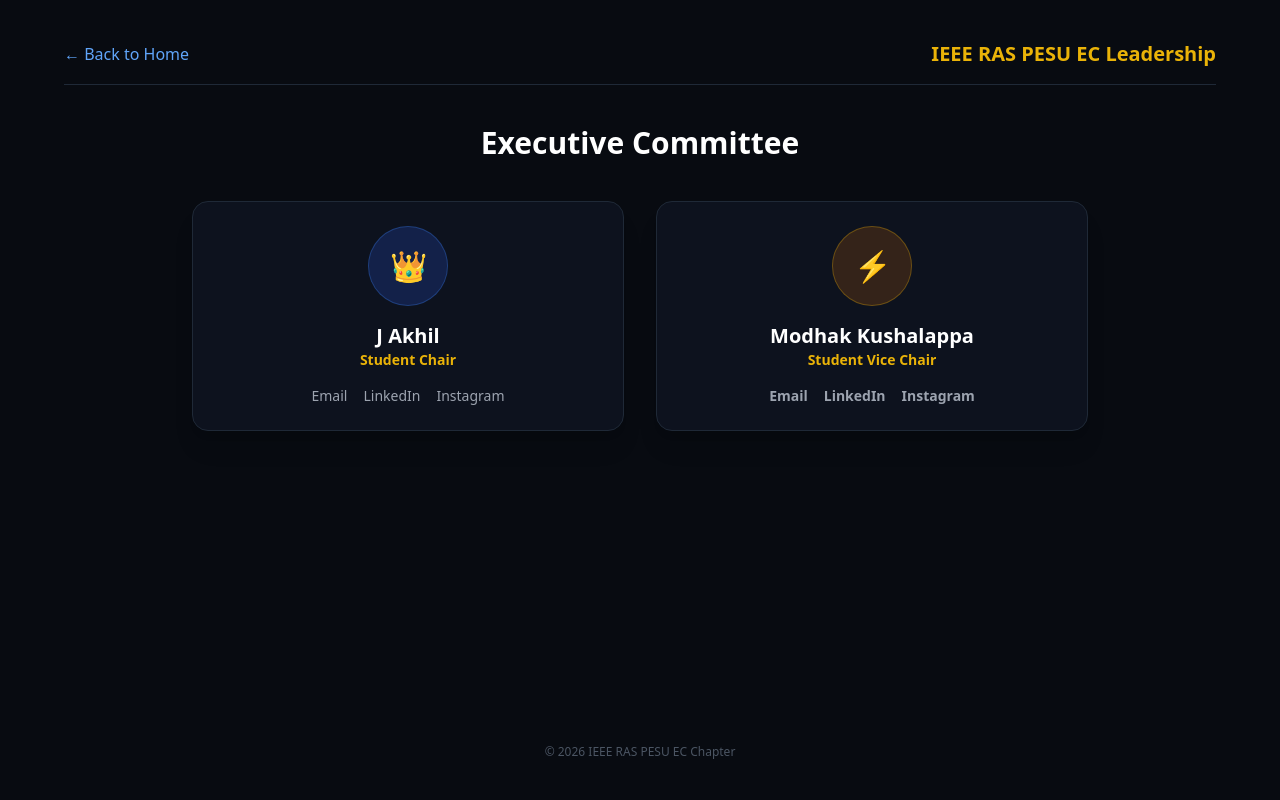
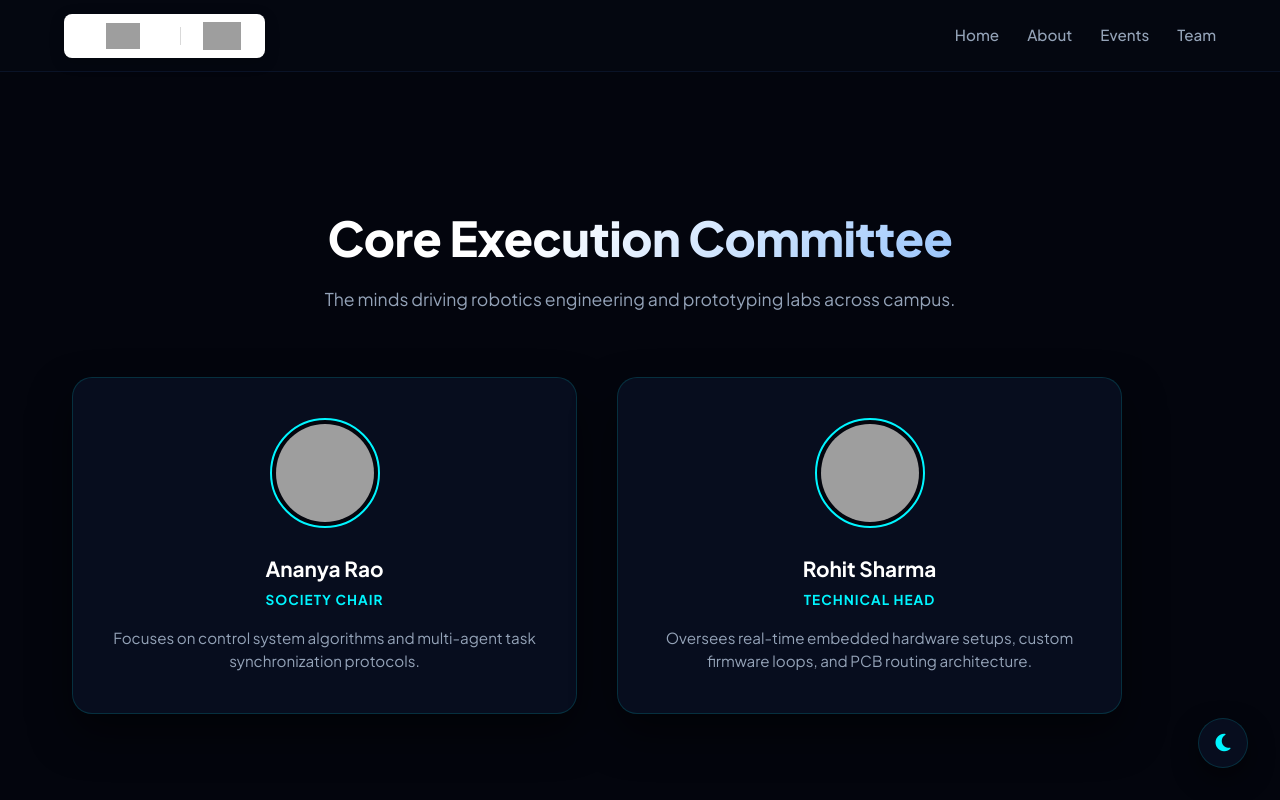
Before and after one commit to ModhakKGowda/ieee-ras-ec-site, a Flask app: page /team in a window 1280 px wide. Run offline with Flask 3, Linux system fonts and the light colour scheme; some libraries are stand-ins or nearby versions; grey boxes are pictures that could not be loaded.

Commit message:
Enhance team page with theme toggle and styling
Updated the team page to include a new theme toggle feature and improved styling. Changed the title and added new styles for a better user experience.

```diff
--- a/templates/team.html
+++ b/templates/team.html
@@ -1,54 +1,164 @@
 <!DOCTYPE html>
-<html lang="en">
+<html lang="en" data-theme="dark">
 <head>
     <meta charset="UTF-8">
     <meta name="viewport" content="width=device-width, initial-scale=1.0">
-    <title>Core Team | IEEE RAS PESU EC</title>
-    <script src="https://cdn.tailwindcss.com"></script>
-    <style>body { background-color: #080B11; color: #FFFFFF; }</style>
+    <title>Our Team | IEEE RAS EC Campus</title>
+    <link rel="stylesheet" href="{{ url_for('static', filename='style.css') }}">
+    <link rel="preconnect" href="https://fonts.googleapis.com">
+    <link href="https://fonts.googleapis.com/css2?family=Plus+Jakarta+Sans:wght@400;500;600;700;800&display=swap" rel="stylesheet">
+    <link rel="stylesheet" href="https://cdnjs.cloudflare.com/ajax/libs/font-awesome/6.4.2/css/all.min.css">
+    <style>
+        /* Theme Matrix Configuration */
+        :root[data-theme="dark"] {
+            --bg-base: #03050d;
+            --text-main: #ffffff;
+            --text-muted: #94a3b8;
+            --card-bg: rgba(10, 16, 36, 0.75);
+            --card-border: rgba(0, 245, 255, 0.15);
+            --card-shadow: rgba(0, 0, 0, 0.5);
+            --accent-glow: #00f5ff;
+        }
+        :root[data-theme="light"] {
+            --bg-base: #f1f5f9;
+            --text-main: #0f172a;
+            --text-muted: #475569;
+            --card-bg: rgba(255, 255, 255, 0.9);
+            --card-border: rgba(0, 180, 216, 0.2);
+            --card-shadow: rgba(148, 163, 184, 0.15);
+            --accent-glow: #00b4d8;
+        }
+
+        #bg-canvas {
+            position: fixed;
+            top: 0; left: 0; width: 100%; height: 100%;
+            z-index: -1;
+            background: var(--bg-base);
+            transition: background 0.4s ease;
+        }
+        .team-wrapper {
+            max-width: 1200px;
+            margin: 8rem auto 4rem auto;
+            padding: 0 2rem;
+            position: relative;
+            z-index: 2;
+        }
+        .team-grid {
+            display: grid;
+            grid-template-columns: repeat(auto-fit, minmax(280px, 1fr));
+            gap: 2.5rem;
+            margin-top: 4rem;
+        }
+        .profile-card {
+            background: var(--card-bg);
+            border: 1px solid var(--card-border);
+            border-radius: 20px;
+            padding: 2.5rem 2rem;
+            text-align: center;
+            box-shadow: 0 20px 40px var(--card-shadow);
+            transition: all 0.3s ease;
+        }
+        .profile-card:hover {
+            transform: translateY(-5px);
+            border-color: var(--accent-glow);
+        }
+        .avatar-circle {
+            width: 110px;
+            height: 110px;
+            border-radius: 50%;
+            margin: 0 auto 1.5rem auto;
+            border: 2px solid var(--accent-glow);
+            padding: 4px;
+            background: var(--bg-base);
+        }
+        .avatar-circle img {
+            width: 100%; height: 100%; border-radius: 50%; object-fit: cover;
+        }
+        .theme-toggle-btn {
+            position: fixed;
+            bottom: 2rem;
+            right: 2rem;
+            width: 50px;
+            height: 50px;
+            border-radius: 50px;
+            background: var(--card-bg);
+            border: 1px solid var(--card-border);
+            color: var(--accent-glow);
+            font-size: 1.25rem;
+            cursor: pointer;
+            display: flex;
+            align-items: center;
+            justify-content: center;
+            z-index: 999;
+            box-shadow: 0 10px 25px var(--card-shadow);
+            transition: all 0.3s ease;
+        }
+    </style>
 </head>
-<body class="min-h-screen flex flex-col justify-between p-6">
+<body style="color: var(--text-main); overflow-x: hidden; transition: color 0.4s ease;">
 
-    <div class="max-w-6xl mx-auto w-full">
-        <header class="flex items-center justify-between py-4 border-b border-gray-800 mb-10">
-            <a href="/" class="text-blue-400 hover:underline">&larr; Back to Home</a>
-            <h1 class="text-xl font-bold text-yellow-500">IEEE RAS PESU EC Leadership</h1>
-        </header>
+    <canvas id="bg-canvas"></canvas>
 
-        <h2 class="text-3xl font-extrabold text-center mb-10">Executive Committee</h2>
+    <button class="theme-toggle-btn" id="themeBtn" onclick="toggleTheme()">
+        <i class="fa-solid fa-moon"></i>
+    </button>
 
-        <div class="grid grid-cols-1 md:grid-cols-2 gap-8 max-w-4xl mx-auto">
+    <header class="navbar">
+        <div class="logo-wrapper">
+            <div class="logo-container">
+                <img src="https://cdn.brandfetch.io/idyeOpla1i/w/128/h/47/theme/dark/logo.png?c=1bxid64Mup7aczewSAYMX&t=1781723057959" class="logo-img-ras">
+                <div class="logo-divider"></div>
+                <img src="https://cdn.brandfetch.io/idmoEW6P4D/w/155/h/72/theme/dark/logo.png?c=1bxid64Mup7aczewSAYMX&t=1718704217023" class="logo-img-pes">
+            </div>
+        </div>
+        <nav>
+            <a href="/">Home</a>
+            <a href="/about">About</a>
+            <a href="/events">Events</a>
+            <a href="/team" class="active">Team</a>
+        </nav>
+    </header>
 
-            <!-- Student Chair -->
-            <div class="bg-gray-900/60 border border-gray-800 rounded-2xl p-6 flex flex-col items-center text-center shadow-xl">
-                <div class="w-20 h-20 bg-blue-900/40 rounded-full flex items-center justify-center text-3xl border border-blue-500/30 mb-4">👑</div>
-                <h3 class="text-xl font-bold text-white">J Akhil</h3>
-                <p class="text-yellow-500 font-semibold text-sm mb-4">Student Chair</p>
-                <div class="flex space-x-4 text-gray-400 text-sm">
-                    <a href="mailto:jakhil@example.com" class="hover:text-blue-400">Email</a>
-                    <a href="https://linkedin.com/in/jakhil" target="_blank" class="hover:text-blue-400">LinkedIn</a>
-                    <a href="https://instagram.com" target="_blank" class="hover:text-blue-400">Instagram</a>
+    <div class="team-wrapper">
+        <div style="text-align: center;">
+            <h2 style="font-size: 3rem; font-weight: 800; margin: 0;">Core Execution Committee</h2>
+            <p style="color: var(--text-muted); margin-top: 0.5rem; font-size: 1.1rem;">The minds driving robotics engineering and prototyping labs across campus.</p>
+        </div>
+
+        <div class="team-grid">
+            <div class="profile-card">
+                <div class="avatar-circle">
+                    <img src="https://images.unsplash.com/photo-1534528741775-53994a69daeb?w=150&auto=format&fit=crop&q=80" alt="Chairperson">
                 </div>
+                <h4 style="font-size: 1.3rem; font-weight: 700; margin-bottom: 0.25rem;">Ananya Rao</h4>
+                <p style="color: var(--accent-glow); font-size: 0.85rem; font-weight: 700; text-transform: uppercase; letter-spacing: 1px; margin-bottom: 1rem;">Society Chair</p>
+                <p style="color: var(--text-muted); font-size: 0.95rem; line-height: 1.5; margin: 0;">Focuses on control system algorithms and multi-agent task synchronization protocols.</p>
             </div>
 
-            <!-- Student Vice Chair -->
-            <div class="bg-gray-900/60 border border-gray-800 rounded-2xl p-6 flex flex-col items-center text-center shadow-xl">
-                <div class="w-20 h-20 bg-yellow-900/40 rounded-full flex items-center justify-center text-3xl border border-yellow-500/30 mb-4">⚡</div>
-                <h3 class="text-xl font-bold text-white">Modhak Kushalappa</h3>
-                <p class="text-yellow-500 font-semibold text-sm mb-4">Student Vice Chair</p>
-                <div class="flex space-x-4 text-gray-400 text-sm">
-                    <a href="mailto:modhak.kushalappa@example.com" class="hover:text-blue-400 font-semibold">Email</a>
-                    <a href="https://linkedin.com/in/modhak-kushalappa" target="_blank" class="hover:text-blue-400 font-semibold">LinkedIn</a>
-                    <a href="https://instagram.com/modhak_kushalappa" target="_blank" class="hover:text-blue-400 font-semibold">Instagram</a>
+            <div class="profile-card">
+                <div class="avatar-circle">
+                    <img src="https://images.unsplash.com/photo-1507003211169-0a1dd7228f2d?w=150&auto=format&fit=crop&q=80" alt="Tech Lead">
                 </div>
+                <h4 style="font-size: 1.3rem; font-weight: 700; margin-bottom: 0.25rem;">Rohit Sharma</h4>
+                <p style="color: var(--accent-glow); font-size: 0.85rem; font-weight: 700; text-transform: uppercase; letter-spacing: 1px; margin-bottom: 1rem;">Technical Head</p>
+                <p style="color: var(--text-muted); font-size: 0.95rem; line-height: 1.5; margin: 0;">Oversees real-time embedded hardware setups, custom firmware loops, and PCB routing architecture.</p>
             </div>
-
         </div>
     </div>
 
-    <footer class="text-center text-xs text-gray-600 mt-12 py-4">
-        &copy; 2026 IEEE RAS PESU EC Chapter
-    </footer>
+    <script>
+        function toggleTheme() {
+            const root = document.documentElement;
+            const currentTheme = root.getAttribute('data-theme');
+            const newTheme = currentTheme === 'dark' ? 'light' : 'dark';
+            root.setAttribute('data-theme', newTheme);
+            localStorage.setItem('ras-theme', newTheme);
+            document.getElementById('themeBtn').innerHTML = newTheme === 'dark' ? '<i class="fa-solid fa-moon"></i>' : '<i class="fa-solid fa-sun"></i>';
+        }
 
+        const savedTheme = localStorage.getItem('ras-theme') || 'dark';
+        document.documentElement.setAttribute('data-theme', savedTheme);
+        document.getElementById('themeBtn').innerHTML = savedTheme === 'dark' ? '<i class="fa-solid fa-moon"></i>' : '<i class="fa-solid fa-sun"></i>';
+    </script>
 </body>
 </html>
```
